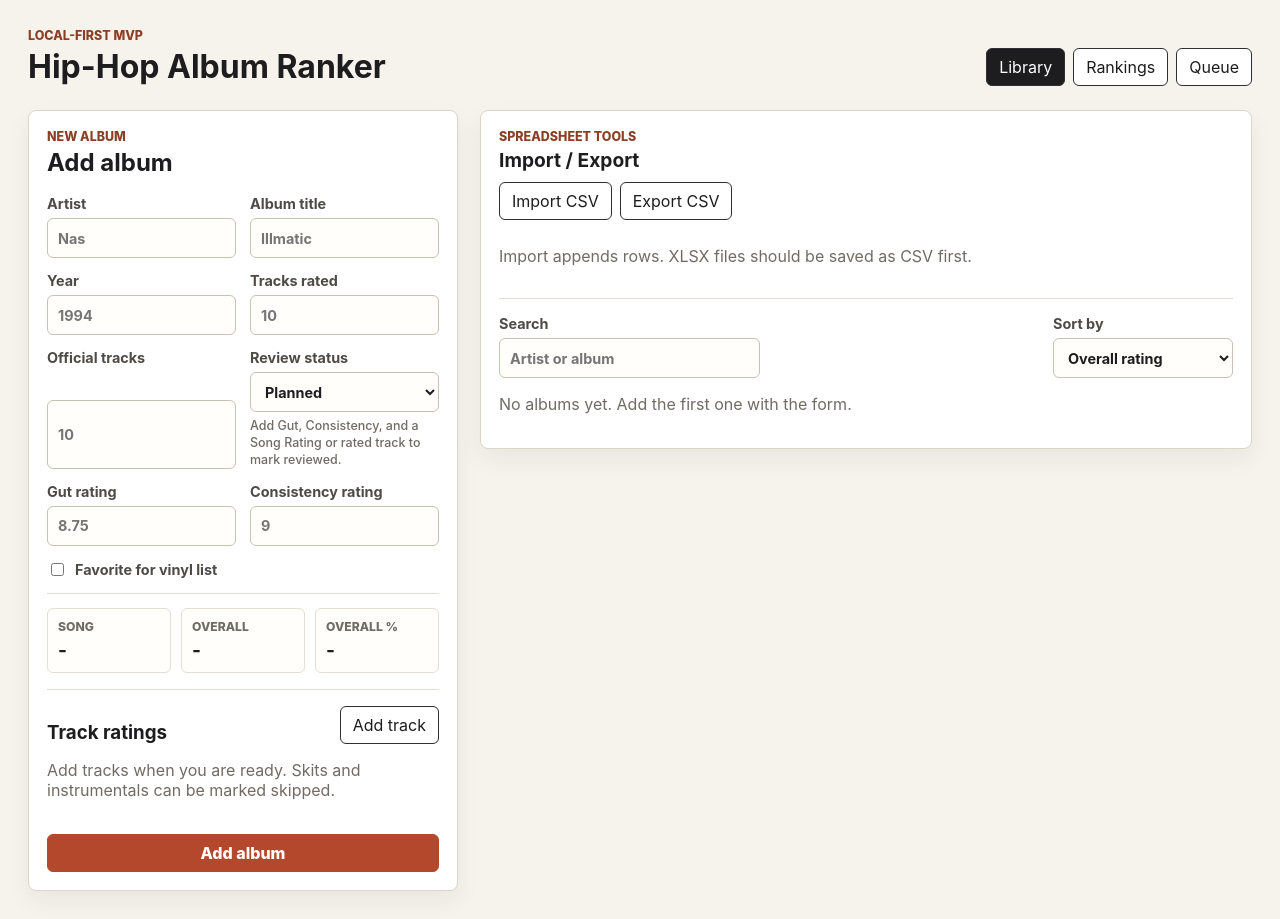
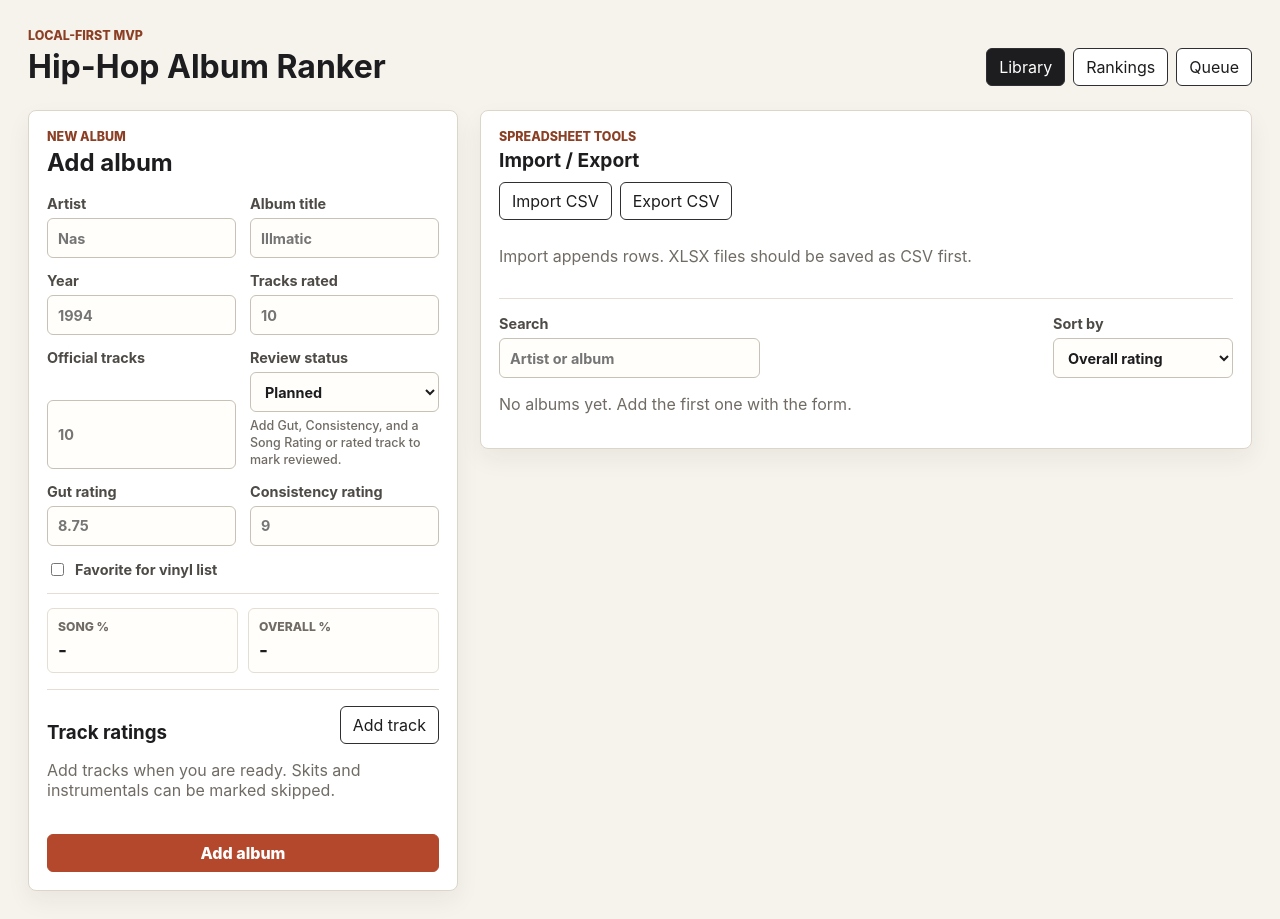
Before and after one commit to DevDragon14/Rating-System-App, a React (Vite) app: page / in a window 1280 px wide. Built offline with nearby package versions, Linux system fonts and the light colour scheme.

Commit message:
Display scores as spreadsheet percentages

```diff
--- a/src/components/AlbumForm.tsx
+++ b/src/components/AlbumForm.tsx
@@ -3,8 +3,8 @@ import type { Album, AlbumFormValues, ReviewStatus, TrackRating } from "../types
 import {
   calculateOverallRating,
   calculateSongRating,
+  formatRatingPercentage,
   isValidRating,
-  ratingToPercentage,
 } from "../utils/scoring";
 
 type AlbumFormProps = {
@@ -294,16 +294,12 @@ export function AlbumForm({ album, onCancelEdit, onSave }: AlbumFormProps) {
 
       <section className="score-preview" aria-label="Live score preview">
         <div>
-          <span>Song</span>
-          <strong>{formatRating(scorePreview.songRating)}</strong>
-        </div>
-        <div>
-          <span>Overall</span>
-          <strong>{formatRating(scorePreview.overallRating)}</strong>
+          <span>Song %</span>
+          <strong>{formatRatingPercentage(scorePreview.songRating)}</strong>
         </div>
         <div>
           <span>Overall %</span>
-          <strong>{formatPercentage(scorePreview.overallRating)}</strong>
+          <strong>{formatRatingPercentage(scorePreview.overallRating)}</strong>
         </div>
       </section>
 
@@ -470,15 +466,6 @@ function getScorePreview(
   };
 }
 
-function formatRating(value: number | ""): string {
-  return value === "" ? "-" : value.toFixed(2);
-}
-
-function formatPercentage(value: number | ""): string {
-  const percentage = ratingToPercentage(value);
-  return percentage === "" ? "-" : `${percentage.toFixed(2)}%`;
-}
-
 function createId(): string {
   return window.crypto?.randomUUID?.() ?? String(Date.now());
 }
--- a/src/components/AlbumTable.tsx
+++ b/src/components/AlbumTable.tsx
@@ -1,5 +1,5 @@
 import type { Album } from "../types/album";
-import { ratingToPercentage } from "../utils/scoring";
+import { formatRatingPercentage } from "../utils/scoring";
 
 type AlbumTableProps = {
   albums: Album[];
@@ -28,10 +28,9 @@ export function AlbumTable({
             <th>Album</th>
             <th>Year</th>
             <th>Tracks</th>
-            <th>Gut</th>
-            <th>Song</th>
-            <th>Consistency</th>
-            <th>Overall</th>
+            <th>Gut %</th>
+            <th>Song %</th>
+            <th>Consistency %</th>
             <th>Overall %</th>
             <th>Status</th>
             <th>Favorite</th>
@@ -49,11 +48,10 @@ export function AlbumTable({
                 {album.ratedTrackCount || "-"}
                 {album.officialTrackCount ? ` (${album.officialTrackCount})` : ""}
               </td>
-              <td>{formatRating(album.gutRating)}</td>
-              <td>{formatRating(album.songRating)}</td>
-              <td>{formatRating(album.consistencyRating)}</td>
-              <td className="score">{formatRating(album.overallRating)}</td>
-              <td className="score">{formatPercentage(album.overallRating)}</td>
+              <td>{formatRatingPercentage(album.gutRating)}</td>
+              <td>{formatRatingPercentage(album.songRating)}</td>
+              <td>{formatRatingPercentage(album.consistencyRating)}</td>
+              <td className="score">{formatRatingPercentage(album.overallRating)}</td>
               <td>{album.status}</td>
               <td>{album.favorite ? "Yes" : "No"}</td>
               <td>
@@ -71,12 +69,3 @@ export function AlbumTable({
     </div>
   );
 }
-
-function formatRating(value: number | ""): string {
-  return value === "" ? "-" : value.toFixed(2);
-}
-
-function formatPercentage(value: number | ""): string {
-  const percentage = ratingToPercentage(value);
-  return percentage === "" ? "-" : `${percentage.toFixed(2)}%`;
-}
--- a/src/styles/global.css
+++ b/src/styles/global.css
@@ -204,7 +204,7 @@ th {
 
 .score-preview {
   display: grid;
-  grid-template-columns: repeat(3, minmax(0, 1fr));
+  grid-template-columns: repeat(2, minmax(0, 1fr));
   gap: 10px;
   border-top: 1px solid #e4ded4;
   margin-top: 14px;
--- a/src/utils/scoring.ts
+++ b/src/utils/scoring.ts
@@ -13,7 +13,7 @@ export function averageRatings(ratings: number[]): number | "" {
   }
 
   const total = ratings.reduce((sum, rating) => sum + rating, 0);
-  return roundToTwoDecimals(total / ratings.length);
+  return roundToThreeDecimals(total / ratings.length);
 }
 
 export function calculateSongRating(tracks: TrackRating[]): number | "" {
@@ -38,6 +38,10 @@ export function roundToTwoDecimals(value: number): number {
   return Math.round(value * 100) / 100;
 }
 
+export function roundToThreeDecimals(value: number): number {
+  return Math.round(value * 1000) / 1000;
+}
+
 export function ratingToPercentage(value: number | ""): number | "" {
   if (value === "") {
     return "";
@@ -45,3 +49,8 @@ export function ratingToPercentage(value: number | ""): number | "" {
 
   return roundToTwoDecimals((value / PERFECT_RATING) * 100);
 }
+
+export function formatRatingPercentage(value: number | ""): string {
+  const percentage = ratingToPercentage(value);
+  return percentage === "" ? "-" : `${percentage.toFixed(2)}%`;
+}
```
Also changed, not shown: 1 other file (tests, documents, lock files or other folders).
